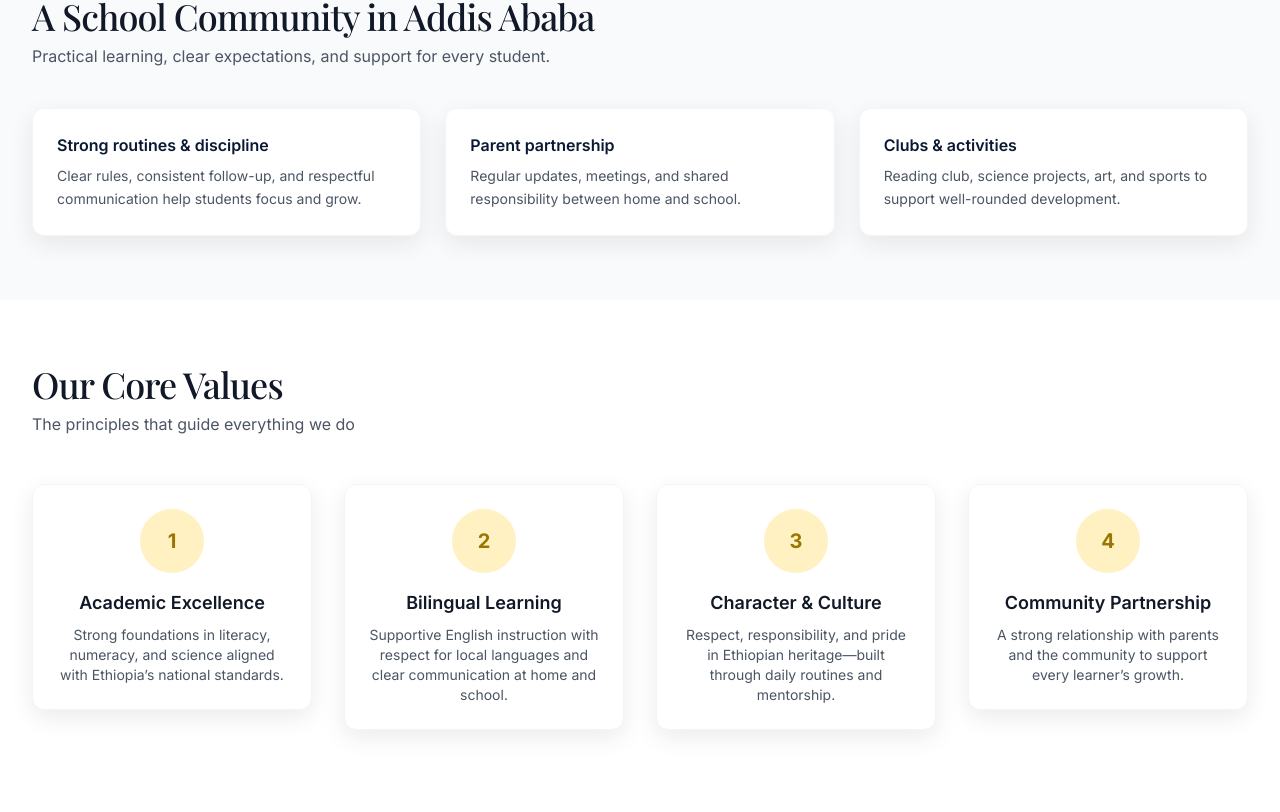
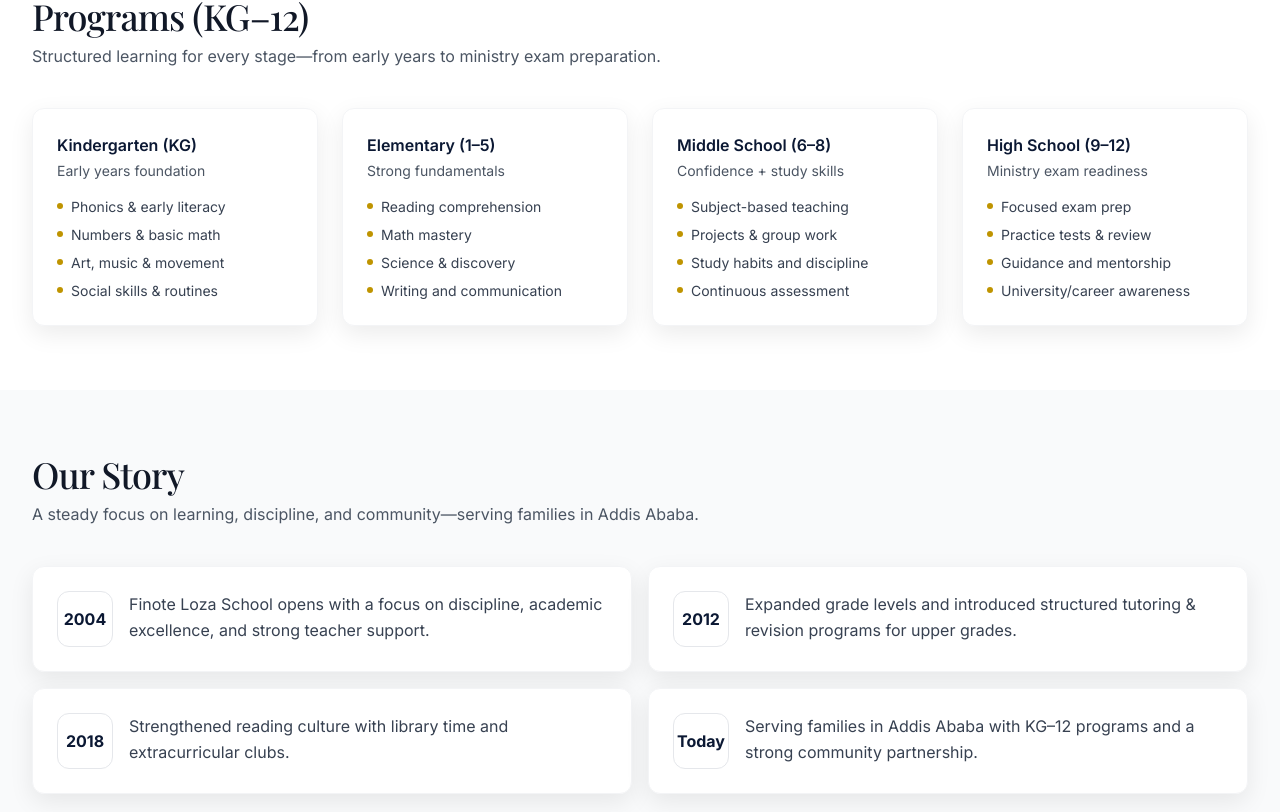
Before and after one commit to daveonthetrack/Finote-Loza-School-Website, a Next.js app: page /about in a window 1280 px wide. Shown: the part 948-1760 px from the top of the page. Built offline with nearby package versions, Linux system fonts and the light colour scheme; no server answers; the database is empty.

Commit message:
About: add Ethiopian-style programs + story sections

```diff
--- a/pages/about.js
+++ b/pages/about.js
@@ -10,6 +10,36 @@
     { title: 'Bilingual Learning', description: 'Supportive English instruction with respect for local languages and clear communication at home and school.' },
     { title: 'Character & Culture', description: 'Respect, responsibility, and pride in Ethiopian heritage—built through daily routines and mentorship.' },
     { title: 'Community Partnership', description: 'A strong relationship with parents and the community to support every learner’s growth.' }
+  ];
+
+  const programs = [
+    {
+      title: 'Kindergarten (KG)',
+      subtitle: 'Early years foundation',
+      items: ['Phonics & early literacy', 'Numbers & basic math', 'Art, music & movement', 'Social skills & routines'],
+    },
+    {
+      title: 'Elementary (1–5)',
+      subtitle: 'Strong fundamentals',
+      items: ['Reading comprehension', 'Math mastery', 'Science & discovery', 'Writing and communication'],
+    },
+    {
+      title: 'Middle School (6–8)',
+      subtitle: 'Confidence + study skills',
+      items: ['Subject-based teaching', 'Projects & group work', 'Study habits and discipline', 'Continuous assessment'],
+    },
+    {
+      title: 'High School (9–12)',
+      subtitle: 'Ministry exam readiness',
+      items: ['Focused exam prep', 'Practice tests & review', 'Guidance and mentorship', 'University/career awareness'],
+    },
+  ];
+
+  const story = [
+    { year: '2004', text: 'Finote Loza School opens with a focus on discipline, academic excellence, and strong teacher support.' },
+    { year: '2012', text: 'Expanded grade levels and introduced structured tutoring & revision programs for upper grades.' },
+    { year: '2018', text: 'Strengthened reading culture with library time and extracurricular clubs.' },
+    { year: 'Today', text: 'Serving families in Addis Ababa with KG–12 programs and a strong community partnership.' },
   ];
 
   const faculty = [
@@ -98,8 +128,62 @@
         </div>
       </section>
 
+      {/* Programs */}
+      <section className="bg-white py-16">
+        <div className="container-page">
+          <Reveal>
+            <SectionHeading
+              title="Programs (KG–12)"
+              subtitle="Structured learning for every stage—from early years to ministry exam preparation."
+            />
+          </Reveal>
+          <div className="mt-10 grid gap-6 md:grid-cols-2 lg:grid-cols-4">
+            {programs.map((p, idx) => (
+              <Reveal key={p.title} delay={idx * 80}>
+                <div className="card p-6 h-full">
+                  <p className="font-semibold text-navy-900">{p.title}</p>
+                  <p className="text-sm text-gray-600 mt-1">{p.subtitle}</p>
+                  <ul className="mt-4 space-y-2 text-sm text-gray-700">
+                    {p.items.map((it) => (
+                      <li key={it} className="flex gap-2">
+                        <span className="mt-1.5 w-1.5 h-1.5 rounded-full bg-gold-600 shrink-0" />
+                        <span className="min-w-0">{it}</span>
+                      </li>
+                    ))}
+                  </ul>
+                </div>
+              </Reveal>
+            ))}
+          </div>
+        </div>
+      </section>
+
+      {/* Our Story */}
+      <section className="bg-gray-50 py-16">
+        <div className="container-page">
+          <Reveal>
+            <SectionHeading
+              title="Our Story"
+              subtitle="A steady focus on learning, discipline, and community—serving families in Addis Ababa."
+            />
+          </Reveal>
+          <div className="mt-10 grid gap-4 md:grid-cols-2">
+            {story.map((s, idx) => (
+              <Reveal key={s.year} delay={idx * 90}>
+                <div className="card p-6 flex gap-4">
+                  <div className="w-14 h-14 rounded-xl bg-white border border-gray-200 flex items-center justify-center shrink-0">
+                    <span className="font-bold text-navy-900">{s.year}</span>
+                  </div>
+                  <p className="text-gray-700 leading-relaxed">{s.text}</p>
+                </div>
+              </Reveal>
+            ))}
+          </div>
+        </div>
+      </section>
+
       {/* Community & Approach */}
-      <section className="bg-gray-50 py-16">
+      <section className="bg-white py-16">
         <div className="container-page">
           <Reveal>
             <SectionHeading
@@ -114,8 +198,8 @@
                 description: 'Clear rules, consistent follow-up, and respectful communication help students focus and grow.',
               },
               {
-                title: 'Parent partnership',
-                description: 'Regular updates, meetings, and shared responsibility between home and school.',
+                title: 'Languages & learning',
+                description: 'We support strong English progress while respecting local languages—building confidence in speaking, reading, and writing.',
               },
               {
                 title: 'Clubs & activities',
@@ -134,7 +218,7 @@
       </section>
 
       {/* Values */}
-      <section className="bg-white py-16">
+      <section className="bg-gray-50 py-16">
         <div className="container-page">
           <Reveal>
             <SectionHeading title="Our Core Values" subtitle="The principles that guide everything we do" />
```
